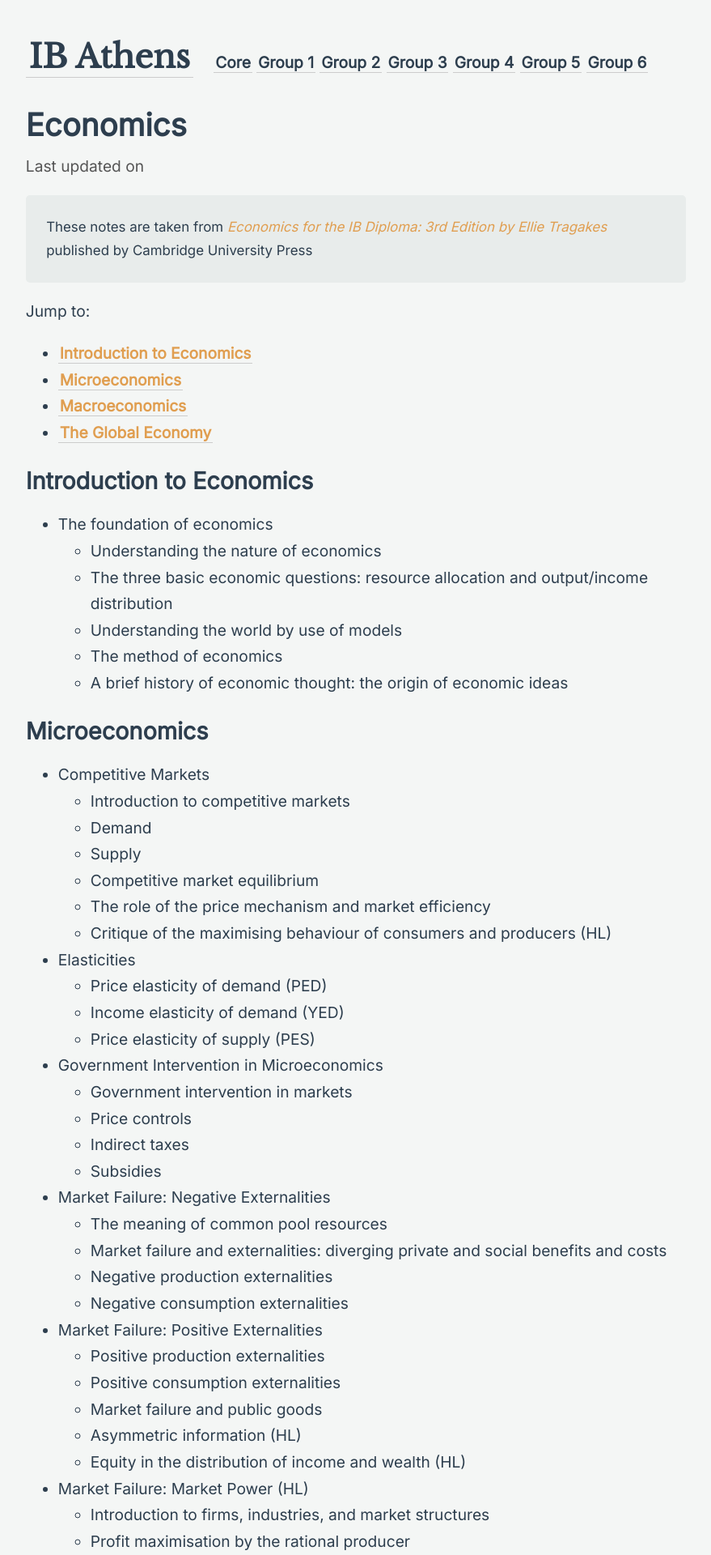
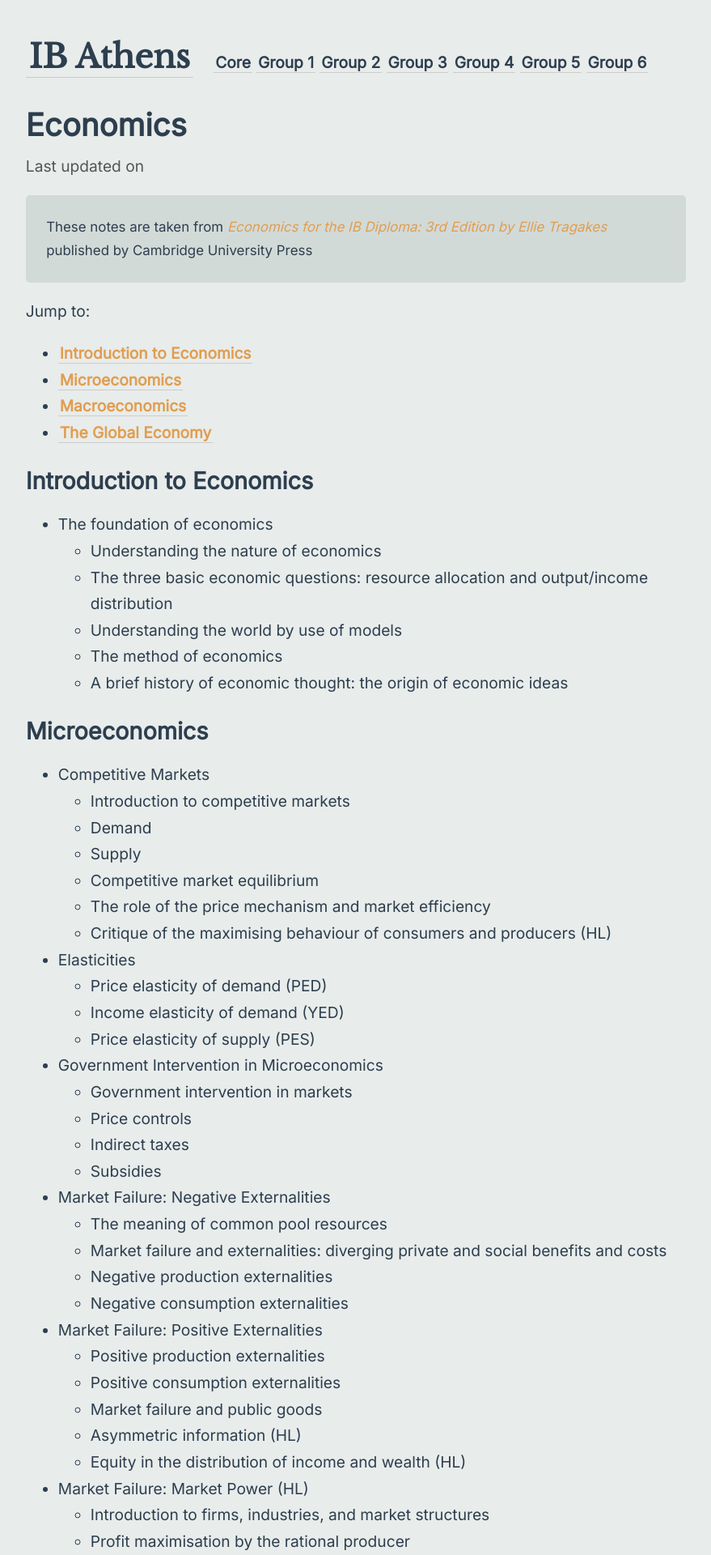
Before and after one commit to ibathens/ibathens.github.io, a Jekyll site: the page built from _notes/3/Economics.md, in a window 1280 px wide. Shown: the top 1920 px of the page at 81% size, without its empty margins (45-924 px from the left). Built offline with Jekyll 4.4.1, drawn with Linux system fonts in a browser that asks for light colours.

Commit message:
Update _style.scss

```diff
--- a/_sass/_style.scss
+++ b/_sass/_style.scss
@@ -7,8 +7,8 @@ $color-border: #cccccc;
 $border-radius: 5px;
 $font-family: Inter, sans-serif;
 
-$background: #F4F6F5;
-$background-accent: #E8ECEB;
+$background: #E8ECEB;
+$background-accent: #D2DAD8;
 $header-accent: #2D3E4E;
 $accent: #E09E50;
 
```
